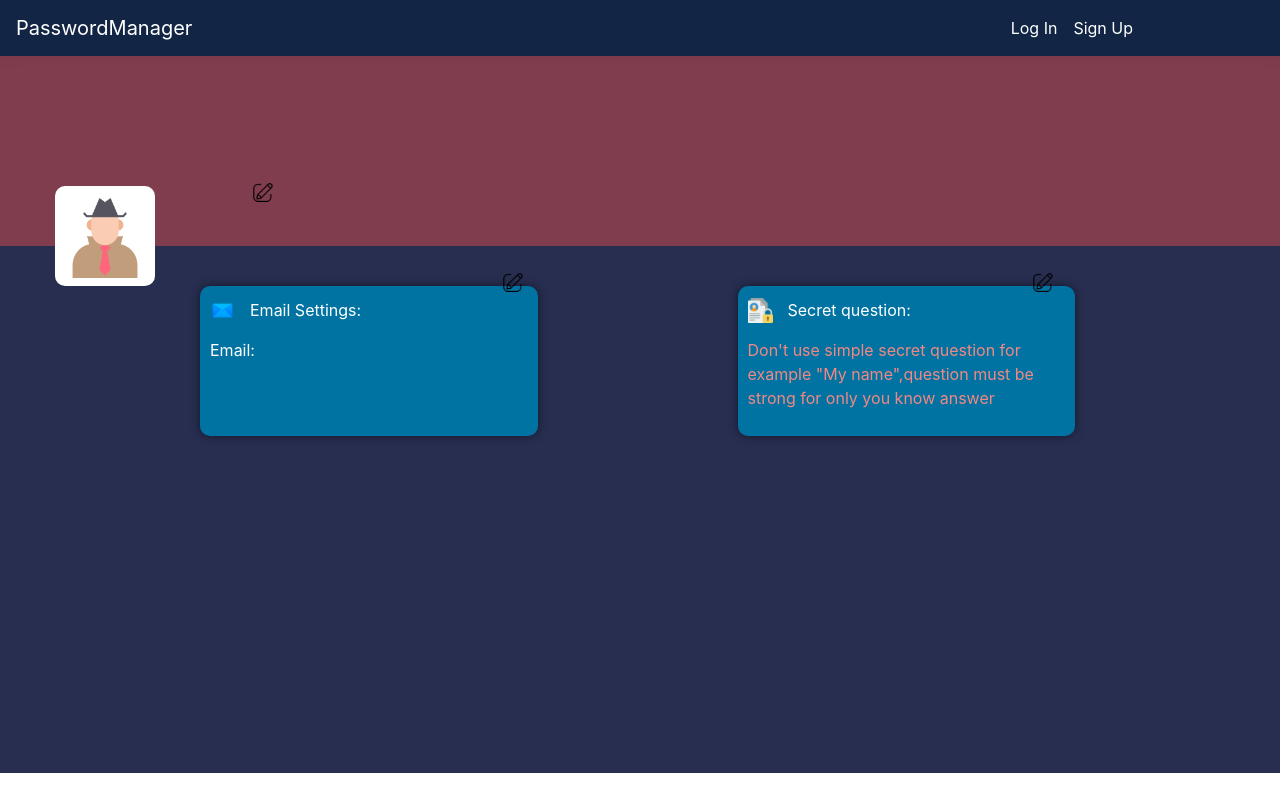
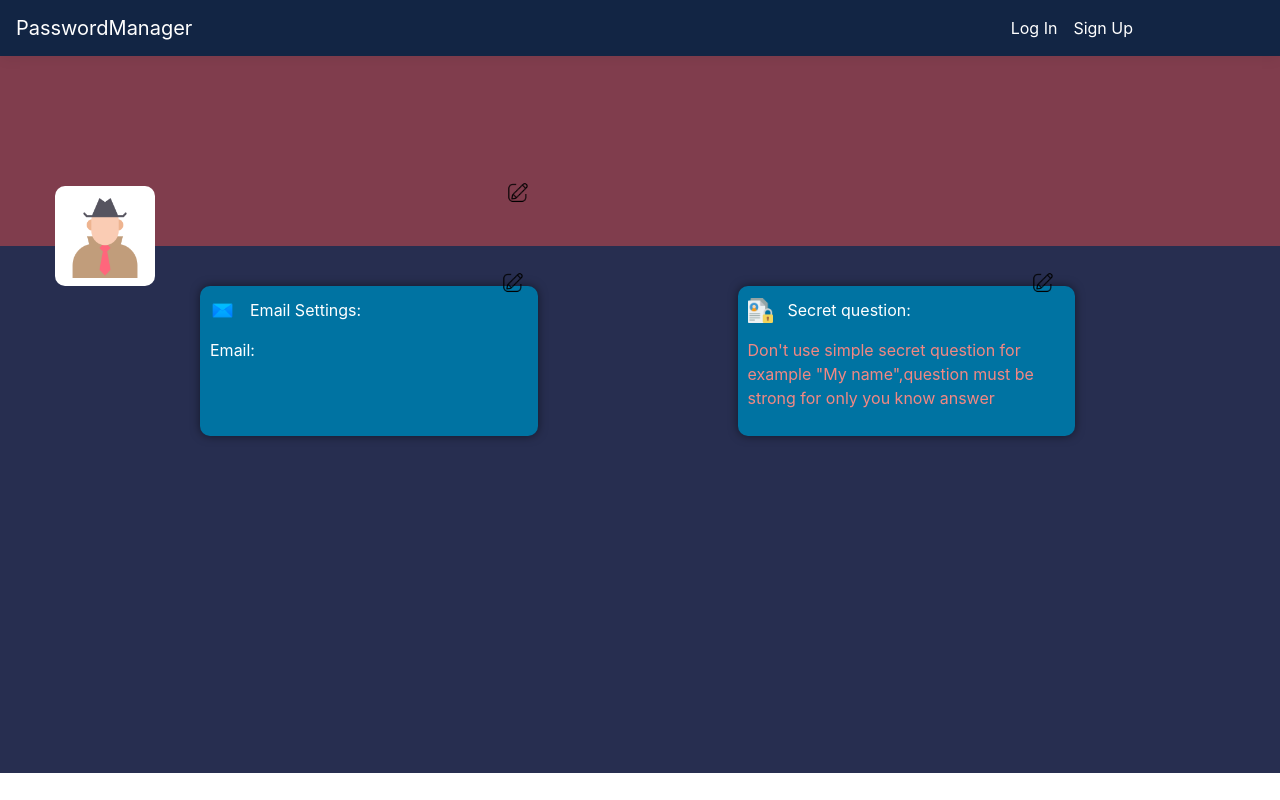
Before and after one commit to CasianovDenis/PasswordManager, a React (Create React App) app in the folder PasswordManager/ClientApp/: page /Settings in a window 1280 px wide. Shown: the top 800 px of the page. Built offline with nearby package versions, Linux system fonts and the light colour scheme; no server answers.

Commit message:
change position username_edit_icon and added make edit_icon and font_style responsive

```diff
--- a/PasswordManager/ClientApp/src/components/Settings/Settings.module.css
+++ b/PasswordManager/ClientApp/src/components/Settings/Settings.module.css
@@ -78,7 +78,7 @@ height:25px;
     height: 25px;
     cursor: pointer;
     position: absolute;
-    left: 250px;
+    left: 505px;
     top: 180px;
 }
 
@@ -133,5 +133,15 @@ height:25px;
         top: 468px;
     }
 
+    .username_edit_icon {
 
+        left: 400px;
+
+    }
+
+    .font_style {
+
+        font-size: 20px;
+
+    }
 }
```
